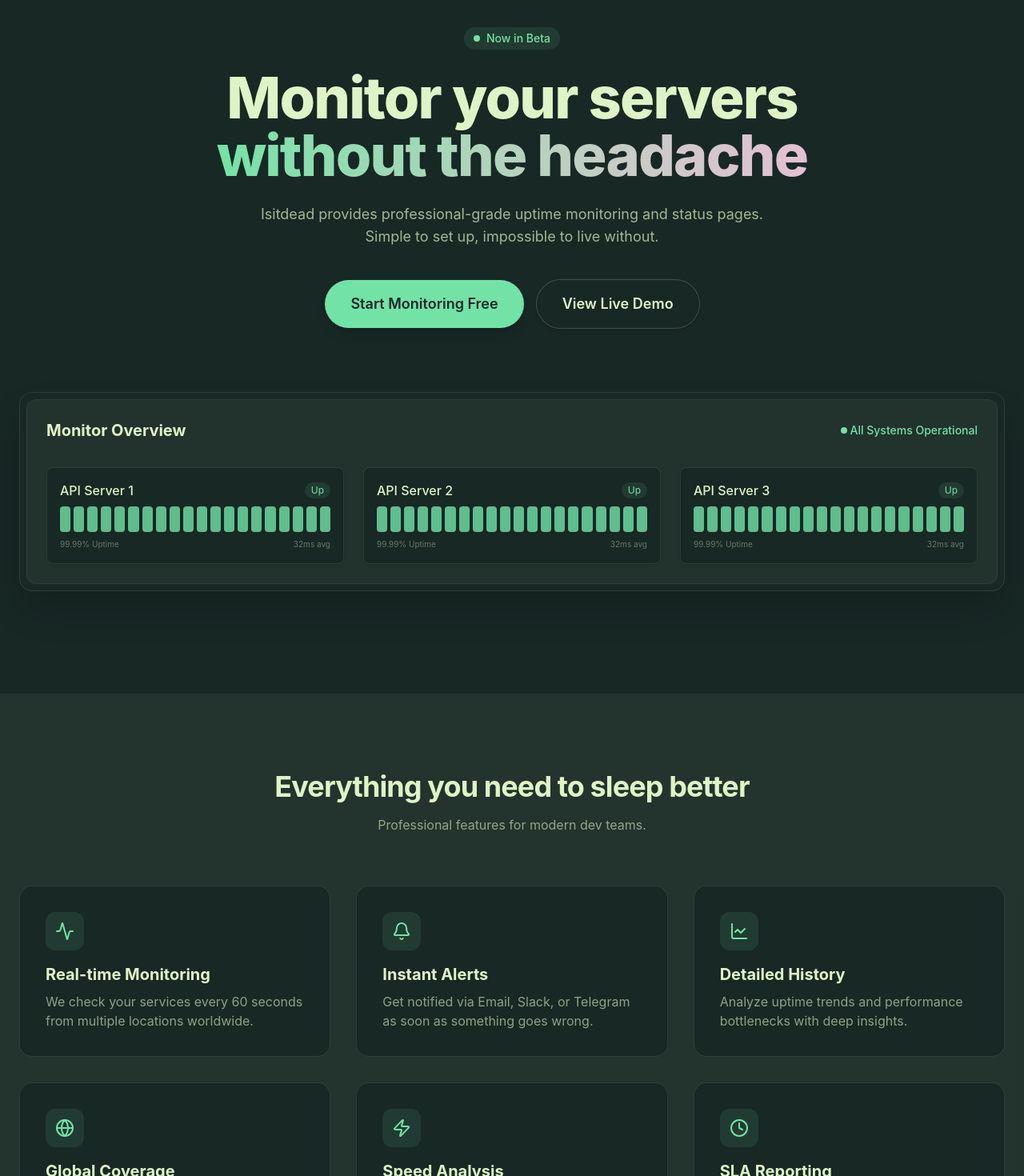
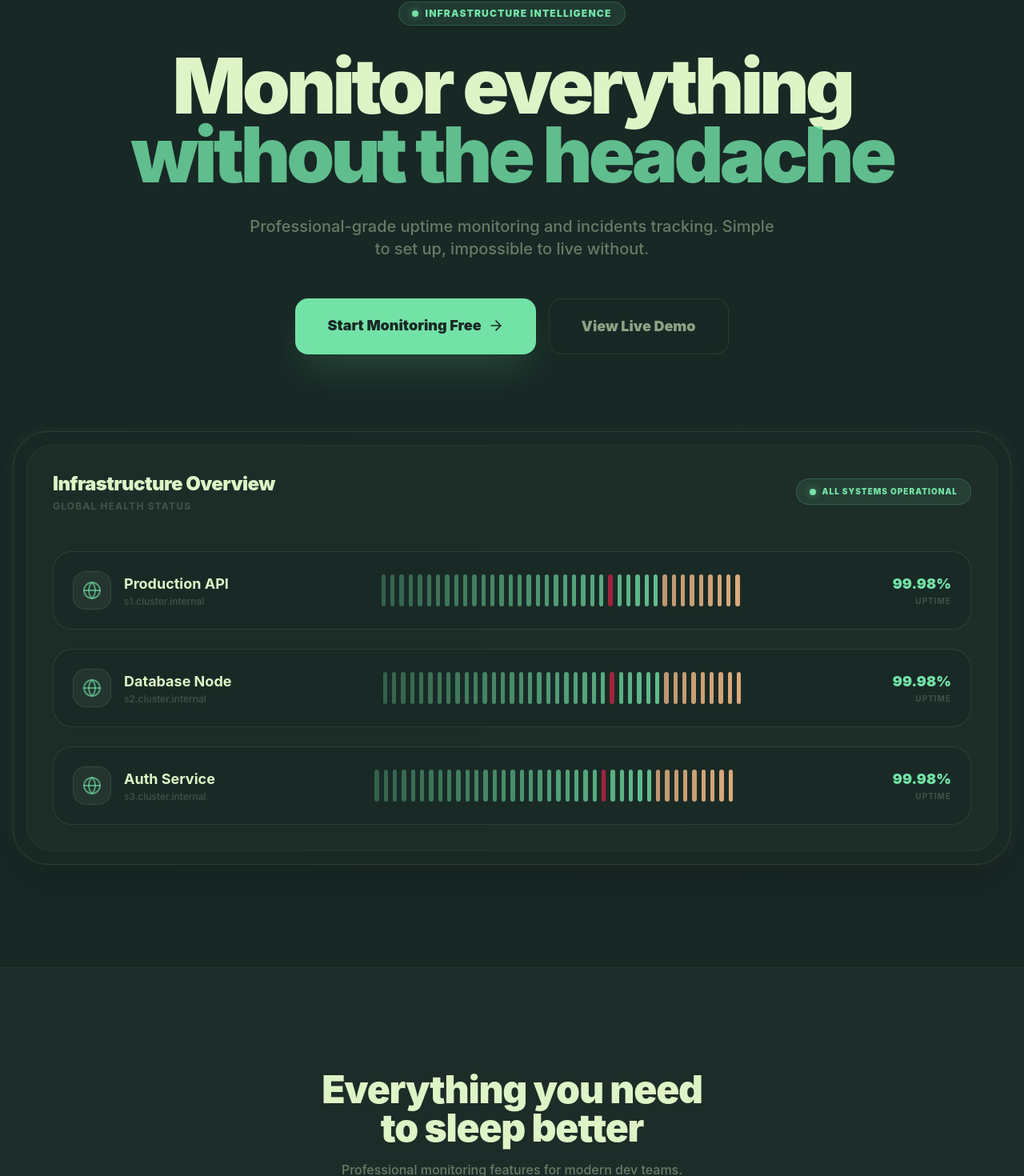
Before and after one commit to ZaViBiS/isitdead, a SvelteKit app in the folder web/: page / in a window 1280 px wide. Shown: the part 159-1629 px from the top of the page at 80% size. Built offline with nearby package versions, Linux system fonts and the light colour scheme.

Commit message:
оновив дизайн

```diff
--- a/web/src/routes/+page.svelte
+++ b/web/src/routes/+page.svelte
@@ -1,6 +1,7 @@
 <script lang="ts">
-	import { Activity, Clock, Bell, LineChart, Globe, Zap } from 'lucide-svelte';
+	import { Activity, Clock, Bell, LineChart, Globe, Zap, ShieldCheck, ArrowRight, ExternalLink, History, BarChart3, History as HistoryIcon } from 'lucide-svelte';
 	import { onMount } from 'svelte';
+	import { getStatusColor } from '$lib/utils';
 
 	let isLoggedIn = $state(false);
 
@@ -11,7 +12,7 @@
 	const features = [
 		{
 			title: 'Real-time Monitoring',
-			description: 'We check your services every 60 seconds from multiple locations worldwide.',
+			description: 'We check your services every 30 seconds from multiple locations worldwide.',
 			icon: Activity
 		},
 		{
@@ -20,9 +21,9 @@
 			icon: Bell
 		},
 		{
-			title: 'Detailed History',
-			description: 'Analyze uptime trends and performance bottlenecks with deep insights.',
-			icon: LineChart
+			title: 'Incidents Log',
+			description: 'Focus on what matters. We filter out the noise and show only problematic checks.',
+			icon: History
 		},
 		{
 			title: 'Global Coverage',
@@ -35,69 +36,94 @@
 			icon: Zap
 		},
 		{
-			title: 'SLA Reporting',
-			description: 'Generate professional reports for your clients or stakeholders.',
+			title: 'Interval Presets',
+			description: 'Flexible monitoring intervals from 30 seconds up to 24 hours.',
 			icon: Clock
 		}
 	];
 </script>
 
+<div class="relative min-h-screen">
+	<!-- Background Glow -->
+	<div class="absolute top-0 left-1/2 -translate-x-1/2 w-full h-[800px] bg-gradient-to-b from-brand-primary/10 to-transparent blur-[120px] pointer-events-none -z-10"></div>
+
 	<!-- Hero Section -->
-<section class="relative overflow-hidden py-24 lg:py-32">
-	<div class="container relative mx-auto px-4 sm:px-6">
-		<div class="flex flex-col items-center text-center">
-			<div class="inline-flex items-center rounded-full bg-brand-primary/10 px-3 py-1 text-sm font-medium text-brand-primary">
-				<span class="flex h-2 w-2 rounded-full bg-brand-primary mr-2"></span>
-				Now in Beta
+	<section class="relative pt-24 pb-32">
+		<div class="container mx-auto px-4 text-center">
+			<div class="inline-flex items-center gap-2 rounded-full bg-brand-primary/10 border border-brand-primary/20 px-4 py-1.5 text-xs font-black uppercase tracking-widest text-brand-primary mb-8 animate-in fade-in slide-in-from-top-4">
+				<span class="flex h-2 w-2 rounded-full bg-brand-primary shadow-[0_0_8px_rgba(115,226,167,0.5)]"></span>
+				Infrastructure Intelligence
 			</div>
-			<h1 class="mt-6 max-w-4xl text-5xl font-extrabold tracking-tight sm:text-7xl">
-				Monitor your servers <br />
-				<span class="bg-gradient-to-r from-brand-primary to-brand-soft bg-clip-text text-transparent">without the headache</span>
+
+			<h1 class="text-6xl md:text-8xl font-black tracking-tighter mb-8 leading-[0.9]">
+				Monitor everything<br />
+				<span class="text-brand-primary/80">without the headache</span>
 			</h1>
-			<p class="mt-6 max-w-2xl text-lg text-brand-light/70">
-				Isitdead provides professional-grade uptime monitoring and status pages. Simple to set up, impossible to live without.
+
+			<p class="max-w-2xl mx-auto text-lg md:text-xl text-brand-light/40 font-medium mb-12">
+				Professional-grade uptime monitoring and incidents tracking.
+				Simple to set up, impossible to live without.
 			</p>
-			<div class="mt-10 flex flex-wrap justify-center gap-4">
+
+			<div class="flex flex-wrap justify-center gap-4">
 				<a
 					href={isLoggedIn ? '/dashboard' : '/register'}
-					class="rounded-full bg-brand-primary px-8 py-4 text-lg font-semibold text-brand-dark shadow-lg transition-all hover:bg-brand-primary/90 hover:shadow-brand-primary/20"
+					class="group relative rounded-2xl bg-brand-primary px-10 py-5 text-lg font-black text-brand-dark transition-all hover:scale-105 active:scale-95 shadow-2xl shadow-brand-primary/20"
 				>
+					<span class="flex items-center gap-2">
 						{isLoggedIn ? 'Go to Dashboard' : 'Start Monitoring Free'}
+						<ArrowRight class="h-5 w-5 group-hover:translate-x-1 transition-transform" />
+					</span>
 				</a>
 				<a
 					href="#demo"
-					class="rounded-full bg-brand-dark px-8 py-4 text-lg font-semibold text-brand-light shadow-md ring-1 ring-brand-light/20 transition-all hover:bg-brand-light/5"
+					class="rounded-2xl border border-brand-light/10 bg-brand-dark/50 px-10 py-5 text-lg font-black text-brand-light/60 transition-all hover:bg-brand-light/5 hover:border-brand-light/20 backdrop-blur-md"
 				>
 					View Live Demo
 				</a>
 			</div>
 		</div>
 
-		<!-- Mock Dashboard -->
-		<div class="mt-20 overflow-hidden rounded-2xl border border-brand-light/10 bg-brand-dark p-2 shadow-2xl">
-			<div class="rounded-xl border border-brand-light/5 bg-brand-light/5 p-6">
-				<div class="flex items-center justify-between mb-8">
-					<h3 class="text-xl font-bold">Monitor Overview</h3>
-					<span class="text-sm text-brand-primary font-medium flex items-center gap-1">
-						<span class="h-2 w-2 rounded-full bg-brand-primary"></span>
-						All Systems Operational
-					</span>
+		<!-- Dashboard Preview -->
+		<div class="container mx-auto px-4 mt-24">
+			<div class="relative group">
+				<div class="absolute -inset-1 bg-gradient-to-r from-brand-primary/20 to-brand-soft/20 rounded-[3rem] blur opacity-25 group-hover:opacity-40 transition duration-1000 group-hover:duration-200"></div>
+				<div class="relative rounded-[2.8rem] border border-brand-light/10 bg-brand-dark/80 p-4 shadow-2xl backdrop-blur-xl">
+					<div class="rounded-[2rem] border border-brand-light/5 bg-brand-light/[0.02] p-8">
+						<div class="flex items-center justify-between mb-12">
+							<div>
+								<h3 class="text-2xl font-black tracking-tight mb-1">Infrastructure Overview</h3>
+								<p class="text-xs font-bold text-brand-light/20 uppercase tracking-widest">Global Health Status</p>
 							</div>
-				<div class="grid grid-cols-1 md:grid-cols-3 gap-6">
-					{#each [1, 2, 3] as i}
-						<div class="rounded-lg border border-brand-light/10 bg-brand-dark p-4 shadow-sm">
-							<div class="flex items-center justify-between mb-2">
-								<span class="font-medium">API Server {i}</span>
-								<span class="text-xs text-brand-primary px-2 py-0.5 rounded-full bg-brand-primary/10">Up</span>
+							<div class="flex items-center gap-2 px-4 py-2 bg-brand-primary/10 rounded-2xl border border-brand-primary/20">
+								<span class="h-2 w-2 rounded-full bg-brand-primary shadow-[0_0_8px_rgba(115,226,167,0.5)]"></span>
+								<span class="text-[10px] font-black uppercase tracking-widest text-brand-primary">All Systems Operational</span>
 							</div>
-							<div class="flex gap-1">
-								{#each Array(20) as _}
-									<div class="h-8 w-full rounded-sm bg-brand-primary opacity-80"></div>
+						</div>
+
+						<div class="grid gap-6">
+							{#each ['Production API', 'Database Node', 'Auth Service'] as name, i}
+								<div class="rounded-3xl border border-brand-light/10 bg-brand-dark/40 p-6 flex flex-col md:flex-row md:items-center justify-between gap-6 transition-all hover:border-brand-primary/30">
+									<div class="flex items-center gap-4">
+										<div class="h-12 w-12 rounded-2xl bg-brand-light/5 flex items-center justify-center border border-brand-light/10">
+											<Globe class="h-6 w-6 text-brand-primary/60" />
+										</div>
+										<div>
+											<div class="font-bold text-lg">{name}</div>
+											<div class="text-xs text-brand-light/20 font-medium">s{i+1}.cluster.internal</div>
+										</div>
+									</div>
+									<div class="flex gap-1.5 h-10 items-end flex-1 max-w-md">
+										{#each Array(40) as _, j}
+											<div
+												class="h-full w-full rounded-sm transition-all hover:scale-y-125"
+												style="background-color: {j === 25 ? '#D62246' : j > 30 ? '#E5B181' : '#73E2A7'}; opacity: {0.3 + (j/60)}"
+											></div>
 										{/each}
 									</div>
-							<div class="mt-2 flex items-center justify-between text-[10px] text-brand-light/40">
-								<span>99.99% Uptime</span>
-								<span>32ms avg</span>
+									<div class="text-right">
+										<div class="text-lg font-black text-brand-primary">99.98%</div>
+										<div class="text-[10px] font-bold text-brand-light/20 uppercase tracking-widest">Uptime</div>
 									</div>
 								</div>
 							{/each}
@@ -105,26 +131,157 @@
 					</div>
 				</div>
 			</div>
+		</div>
 	</section>
 
 	<!-- Features Section -->
-<section class="bg-brand-light/5 py-24">
-	<div class="container mx-auto px-4 sm:px-6">
-		<div class="mb-16 text-center">
-			<h2 class="text-3xl font-bold tracking-tight sm:text-4xl">Everything you need to sleep better</h2>
-			<p class="mt-4 text-brand-light/60">Professional features for modern dev teams.</p>
+	<section class="py-32 bg-brand-light/[0.02] border-y border-brand-light/5">
+		<div class="container mx-auto px-4">
+			<div class="mb-20 text-center">
+				<h2 class="text-4xl md:text-5xl font-black tracking-tight mb-4">Everything you need<br />to sleep better</h2>
+				<p class="text-brand-light/40 font-medium">Professional monitoring features for modern dev teams.</p>
 			</div>
-		<div class="grid grid-cols-1 gap-8 sm:grid-cols-2 lg:grid-cols-3">
+
+			<div class="grid grid-cols-1 gap-6 sm:grid-cols-2 lg:grid-cols-3">
 				{#each features as feature}
 					{@const Icon = feature.icon}
-				<div class="group rounded-2xl border border-brand-light/10 bg-brand-dark p-8 transition-all hover:shadow-xl hover:border-brand-primary/30">
-					<div class="mb-4 inline-flex h-12 w-12 items-center justify-center rounded-xl bg-brand-primary/10 text-brand-primary transition-colors group-hover:bg-brand-primary group-hover:text-brand-dark">
-						<Icon class="h-6 w-6" />
+					<div class="group rounded-[2.5rem] border border-brand-light/10 bg-brand-dark p-10 transition-all hover:shadow-2xl hover:border-brand-primary/30 hover:shadow-brand-primary/5">
+						<div class="mb-6 inline-flex h-14 w-14 items-center justify-center rounded-2xl bg-brand-primary/10 text-brand-primary transition-all group-hover:scale-110 group-hover:bg-brand-primary group-hover:text-brand-dark">
+							<Icon class="h-7 w-7" />
 						</div>
-					<h3 class="mb-2 text-xl font-bold">{feature.title}</h3>
-					<p class="text-brand-light/60">{feature.description}</p>
+						<h3 class="mb-3 text-2xl font-black tracking-tight">{feature.title}</h3>
+						<p class="text-brand-light/40 leading-relaxed font-medium">{feature.description}</p>
 					</div>
 				{/each}
 			</div>
 		</div>
 	</section>
+
+	<!-- Demo Section -->
+	<section id="demo" class="py-32 relative">
+		<div class="absolute bottom-0 left-0 w-full h-[500px] bg-gradient-to-t from-brand-primary/5 to-transparent blur-[120px] pointer-events-none -z-10"></div>
+
+		<div class="container mx-auto px-4">
+			<div class="mb-20 text-center">
+				<h2 class="text-4xl md:text-5xl font-black tracking-tight mb-4">Deep Insight</h2>
+				<p class="text-brand-light/40 font-medium">Analyze every incident with precision.</p>
+			</div>
+
+			<div class="max-w-5xl mx-auto rounded-[3rem] border border-brand-light/10 bg-brand-dark/50 p-8 lg:p-12 shadow-2xl backdrop-blur-xl">
+				<div class="flex flex-col lg:flex-row lg:items-center justify-between gap-8 mb-16">
+					<div class="flex items-start gap-6">
+						<div class="h-20 w-20 rounded-[2rem] bg-brand-light/5 flex items-center justify-center border border-brand-light/10">
+							<Globe class="h-10 w-10 text-brand-primary/60" />
+						</div>
+						<div>
+							<div class="flex items-center gap-3 mb-2">
+								<h3 class="text-4xl font-black tracking-tight">Main API Cluster</h3>
+								<span class="text-[10px] px-2.5 py-1 rounded-lg bg-brand-light/5 border border-brand-light/10 text-brand-light/40 uppercase font-black tracking-widest">HTTP</span>
+							</div>
+							<p class="text-lg font-medium text-brand-light/30">api.isitdead.io</p>
+						</div>
+					</div>
+					<div class="flex gap-8 bg-brand-light/[0.02] border border-brand-light/5 rounded-[2rem] p-6">
+						<div class="text-right">
+							<div class="flex items-center justify-end gap-1.5 text-brand-light/40 text-[10px] font-bold uppercase tracking-widest mb-1">
+								<Clock class="h-3 w-3" /> 30d Uptime
+							</div>
+							<div class="text-3xl font-black text-brand-primary">99.98%</div>
+						</div>
+						<div class="w-px h-10 bg-brand-light/10 self-center"></div>
+						<div class="text-right">
+							<div class="flex items-center justify-end gap-1.5 text-brand-light/40 text-[10px] font-bold uppercase tracking-widest mb-1">
+								<BarChart3 class="h-3 w-3" /> Avg Latency
+							</div>
+							<div class="text-3xl font-black text-brand-light/80">42<span class="text-xs font-bold text-brand-light/20 ml-0.5">ms</span></div>
+						</div>
+					</div>
+				</div>
+
+				<!-- Incidents Log Demo -->
+				<div class="rounded-[2.5rem] border border-brand-light/10 bg-brand-dark/80 p-8 lg:p-10">
+					<div class="mb-8 flex items-center justify-between">
+						<h3 class="text-xl font-bold flex items-center gap-2">
+							<HistoryIcon class="h-5 w-5 text-brand-primary" />
+							Incidents Log
+						</h3>
+						<span class="text-[10px] font-black uppercase tracking-widest px-3 py-1 bg-brand-light/5 rounded-full text-brand-light/40">
+							Recent Issues
+						</span>
+					</div>
+
+					<div class="overflow-hidden rounded-3xl border border-brand-light/5 bg-brand-light/[0.01]">
+						<div class="grid grid-cols-12 px-6 py-4 border-b border-brand-light/10 text-[10px] font-black uppercase tracking-widest text-brand-light/20 bg-brand-light/[0.02]">
+							<div class="col-span-1">Status</div>
+							<div class="col-span-6">Timestamp</div>
+							<div class="col-span-3">Check Response</div>
+							<div class="col-span-2 text-right">Latency</div>
+						</div>
+						<div class="divide-y divide-brand-light/5">
+							{#each [
+								{ status: '500 Internal Server Error', time: '12:42 PM', latency: 450 },
+								{ status: 'Connection Timeout', time: '10:15 AM', latency: 5000 },
+								{ status: '404 Not Found', time: 'Yesterday, 8:20 PM', latency: 120 }
+							] as incident}
+								<div class="grid grid-cols-12 px-6 py-4 items-center">
+									<div class="col-span-1">
+										<div class="h-3 w-3 rounded-full bg-brand-accent shadow-sm"></div>
+									</div>
+									<div class="col-span-6">
+										<span class="text-sm font-medium text-brand-light/80">{incident.time}</span>
+									</div>
+									<div class="col-span-3">
+										<span class="text-[10px] font-black uppercase px-2 py-0.5 rounded-md bg-brand-light/5 text-brand-light/40 border border-brand-light/10">
+											{incident.status}
+										</span>
+									</div>
+									<div class="col-span-2 text-right">
+										<span class="text-sm font-black font-mono tracking-tight text-brand-accent">
+											{incident.latency}<span class="text-[10px] ml-0.5 opacity-40">ms</span>
+										</span>
+									</div>
+								</div>
+							{/each}
+						</div>
+					</div>
+				</div>
+			</div>
+		</div>
+	</section>
+
+	<!-- CTA Section -->
+	<section class="py-32">
+		<div class="container mx-auto px-4">
+			<div class="rounded-[4rem] bg-brand-primary p-12 lg:p-24 text-center relative overflow-hidden group">
+				<div class="absolute inset-0 bg-gradient-to-br from-white/20 to-transparent pointer-events-none"></div>
+				<h2 class="text-5xl md:text-7xl font-black text-brand-dark mb-8 tracking-tighter relative z-10">Ready to monitor?<br />It's free for beta users.</h2>
+				<a
+					href="/register"
+					class="inline-flex items-center gap-2 rounded-2xl bg-brand-dark px-12 py-6 text-xl font-black text-brand-primary transition-all hover:scale-105 active:scale-95 shadow-2xl relative z-10"
+				>
+					Create Account
+					<ArrowRight class="h-6 w-6" />
+				</a>
+			</div>
+		</div>
+	</section>
+
+	<!-- Footer -->
+	<footer class="py-12 border-t border-brand-light/5 text-center">
+		<div class="flex items-center justify-center gap-2 font-black text-brand-light/20 uppercase tracking-[0.3em] text-xs">
+			<Activity class="h-4 w-4" /> Isitdead &copy; 2026
+		</div>
+	</footer>
+</div>
+
+<style>
+	@keyframes fade-in { from { opacity: 0; } to { opacity: 1; } }
+	@keyframes slide-in-from-top-4 { from { transform: translateY(-1rem); } to { transform: translateY(0); } }
+
+	.animate-in {
+		animation-duration: 600ms;
+		animation-fill-mode: both;
+	}
+	.fade-in { animation-name: fade-in; }
+	.slide-in-from-top-4 { animation-name: slide-in-from-top-4; }
+</style>
```
Also changed, not shown: web/src/lib/utils.ts (+12 -0 lines), web/src/routes/dashboard/+page.svelte (+3 -15 lines), web/src/routes/dashboard/[id]/+page.svelte (+8 -13 lines). Lines whose indentation alone changed are shown as unchanged.
